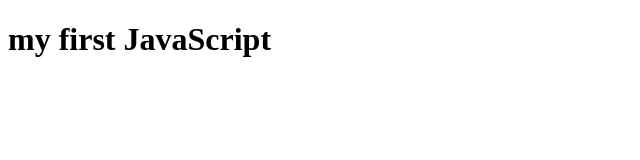
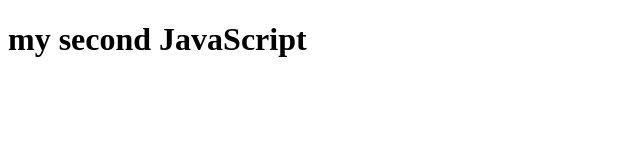
Before and after one commit to EduardoMoraiss/1-1, a plain HTML site: page index.html in a window 1280 px wide. Shown: the whole page, without its empty margins (0-640 px from the left). Drawn offline with Linux system fonts and the light colour scheme.

Commit message:
Alterei o H1

```diff
--- a/index.html
+++ b/index.html
@@ -7,7 +7,7 @@
     <title>Document</title>
 </head>
 <body>
-    <h1>my first JavaScript</h1>
+    <h1>my second JavaScript</h1>
 <script>
    let produto = 'maca'
    let quantidadeDoProduto = 2
```
